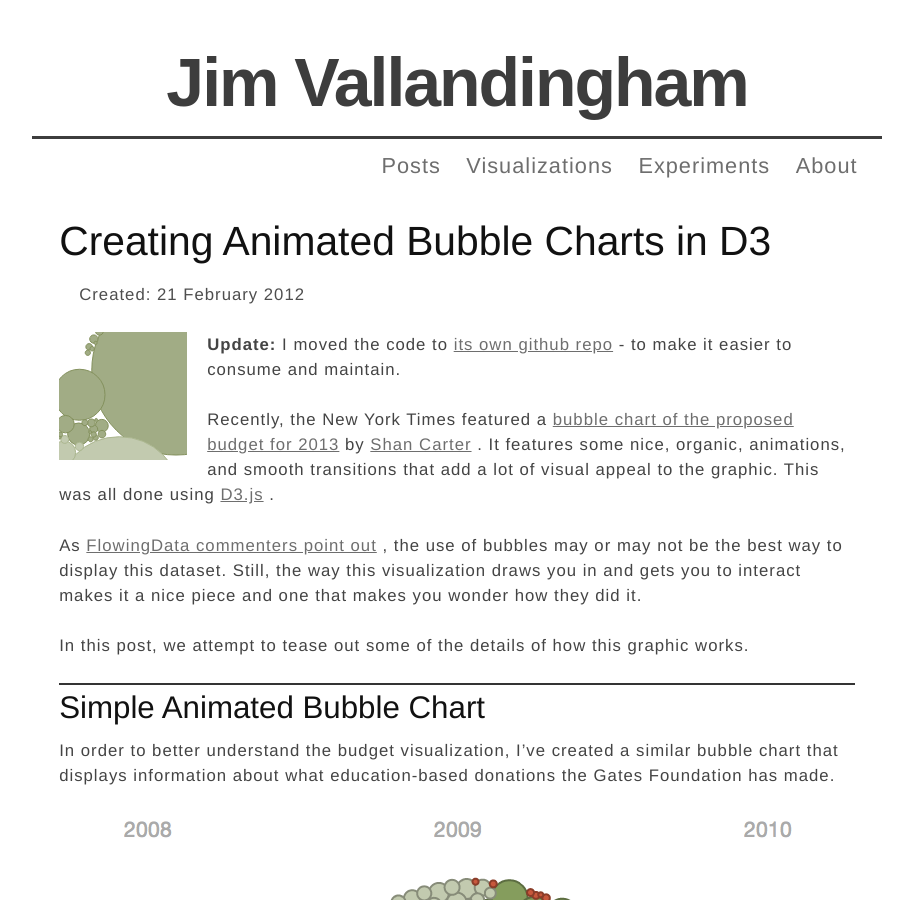
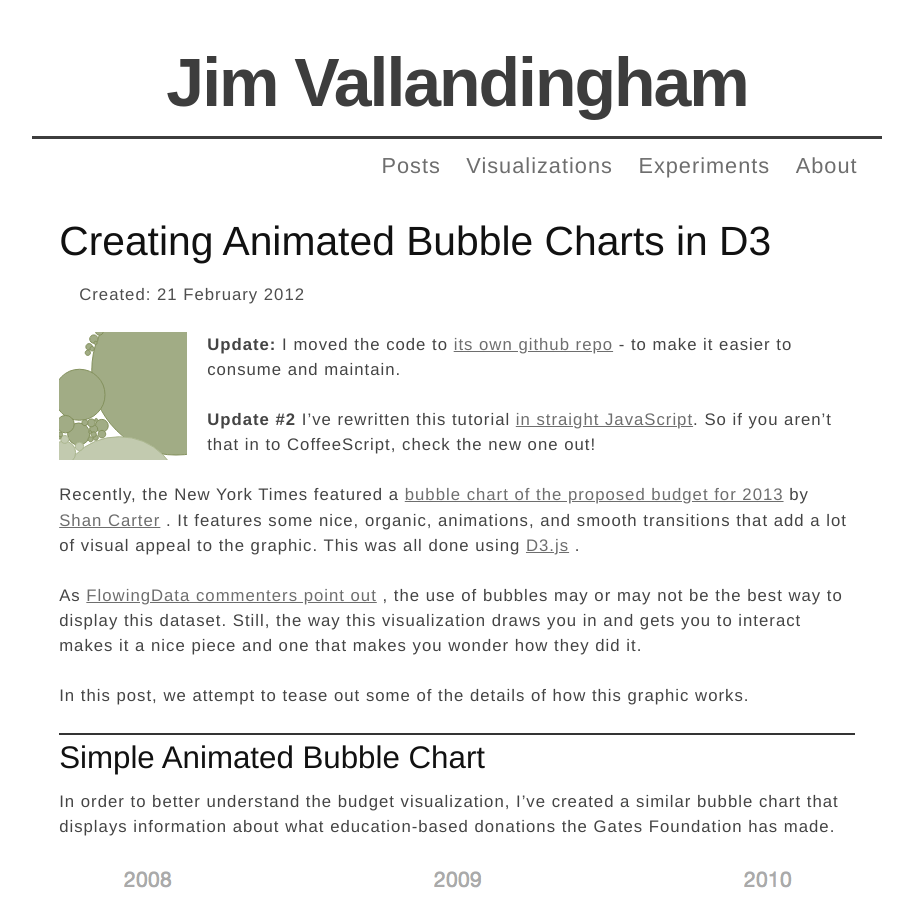
Before and after one commit to vlandham/vlandham.github.com, a Jekyll site: the page built from _posts/2012-02-21-bubble_charts_in_d3.md, in a window 1280 px wide and 900 px high. Shown: the whole window, without its empty margins (183-1096 px from the left). Built offline with Jekyll 4.4.1, drawn with Linux system fonts in a browser that asks for light colours; some web fonts are replaced; comment, search, counter and statistics services are not loaded.

Commit message:
switch to update

```diff
--- a/_posts/2012-02-21-bubble_charts_in_d3.md
+++ b/_posts/2012-02-21-bubble_charts_in_d3.md
@@ -10,6 +10,8 @@ categories:
 
 </div>
 **Update:** I moved the code to [its own github repo](https://github.com/vlandham/gates_bubbles) - to make it easier to consume and maintain.
+
+**Update #2** I've rewritten this tutorial [in straight JavaScript](http://vallandingham.me/bubble_charts_in_js.html). So if you aren't that in to CoffeeScript, check the new one out!
 
 Recently, the New York Times featured a [bubble chart of the proposed budget for 2013](http://www.nytimes.com/interactive/2012/02/13/us/politics/2013-budget-proposal-graphic.html) by [Shan Carter](https://twitter.com/#!/shancarter) . It features some nice, organic, animations, and smooth transitions that add a lot of visual appeal to the graphic. This was all done using [D3.js](http://mbostock.github.com/d3/) .
 
```
